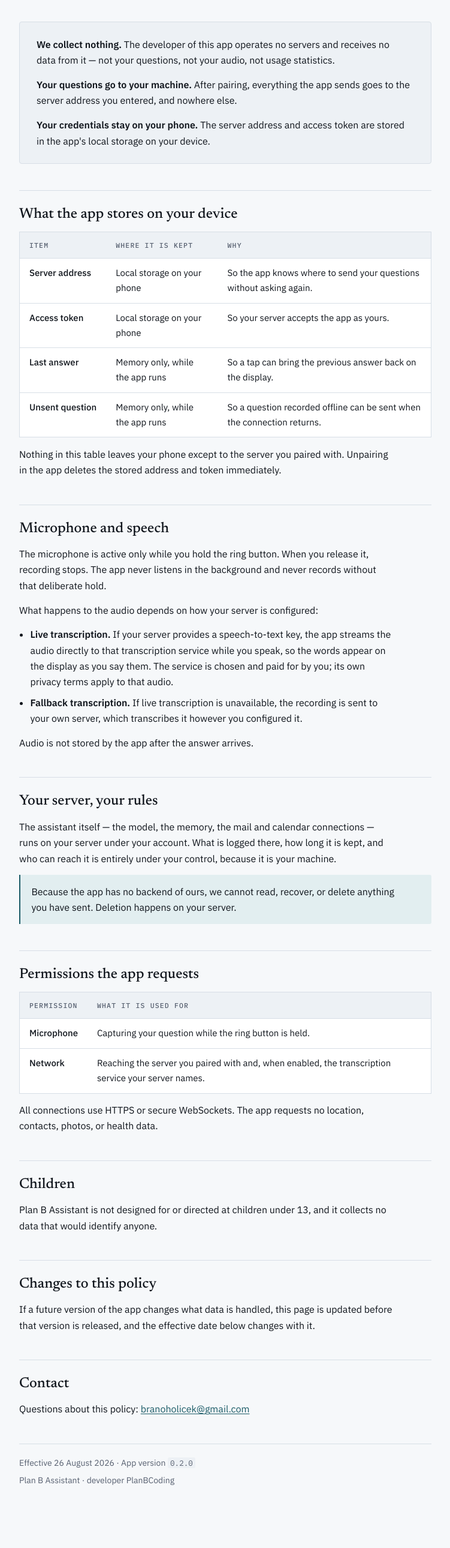
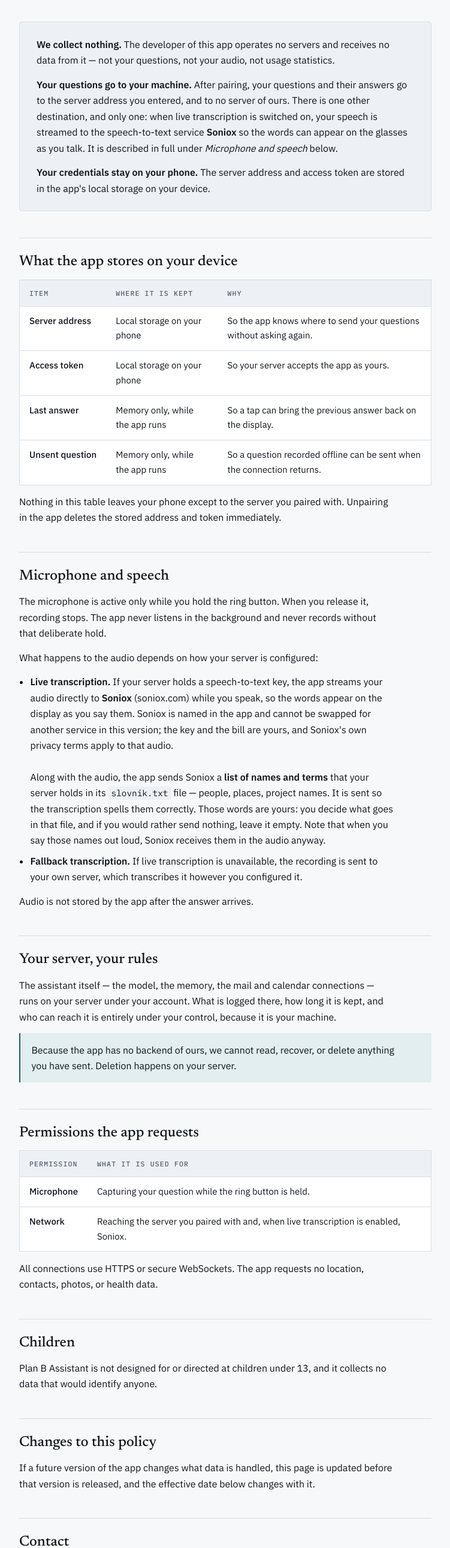
Before and after one commit to BranoHol/plan-b-assistant, a plain HTML site: page docs/privacy.html in a window 1280 px wide. Shown: the part 220-2800 px from the top of the page at 60% size, without its empty margins (264-1015 px from the left). Drawn offline with Linux system fonts and the light colour scheme.

Commit message:
Add files via upload

```diff
--- a/docs/privacy.html
+++ b/docs/privacy.html
@@ -197,7 +197,7 @@
 
   <div class="summary">
     <p><strong>We collect nothing.</strong> The developer of this app operates no servers and receives no data from it — not your questions, not your audio, not usage statistics.</p>
-    <p><strong>Your questions go to your machine.</strong> After pairing, everything the app sends goes to the server address you entered, and nowhere else.</p>
+    <p><strong>Your questions go to your machine.</strong> After pairing, your questions and their answers go to the server address you entered, and to no server of ours. There is one other destination, and only one: when live transcription is switched on, your speech is streamed to the speech-to-text service <strong>Soniox</strong> so the words can appear on the glasses as you talk. It is described in full under <em>Microphone and speech</em> below.</p>
     <p><strong>Your credentials stay on your phone.</strong> The server address and access token are stored in the app's local storage on your device.</p>
   </div>
 
@@ -240,7 +240,7 @@
     <p>The microphone is active only while you hold the ring button. When you release it, recording stops. The app never listens in the background and never records without that deliberate hold.</p>
     <p>What happens to the audio depends on how your server is configured:</p>
     <ul>
-      <li><strong>Live transcription.</strong> If your server provides a speech-to-text key, the app streams the audio directly to that transcription service while you speak, so the words appear on the display as you say them. The service is chosen and paid for by you; its own privacy terms apply to that audio.</li>
+      <li><strong>Live transcription.</strong> If your server holds a speech-to-text key, the app streams your audio directly to <strong>Soniox</strong> (soniox.com) while you speak, so the words appear on the display as you say them. Soniox is named in the app and cannot be swapped for another service in this version; the key and the bill are yours, and Soniox's own privacy terms apply to that audio.<br><br>Along with the audio, the app sends Soniox a <strong>list of names and terms</strong> that your server holds in its <code>slovnik.txt</code> file — people, places, project names. It is sent so the transcription spells them correctly. Those words are yours: you decide what goes in that file, and if you would rather send nothing, leave it empty. Note that when you say those names out loud, Soniox receives them in the audio anyway.</li>
       <li><strong>Fallback transcription.</strong> If live transcription is unavailable, the recording is sent to your own server, which transcribes it however you configured it.</li>
     </ul>
     <p>Audio is not stored by the app after the answer arrives.</p>
@@ -268,7 +268,7 @@
           </tr>
           <tr>
             <td>Network</td>
-            <td>Reaching the server you paired with and, when enabled, the transcription service your server names.</td>
+            <td>Reaching the server you paired with and, when live transcription is enabled, Soniox.</td>
           </tr>
         </tbody>
       </table>
@@ -288,11 +288,12 @@
 
   <section>
     <h2>Contact</h2>
-    <p>Questions about this policy: <a href="mailto:branoholicek@gmail.com">branoholicek@gmail.com</a></p>
+    <p>Questions about this policy: open an issue at
+      <a href="https://github.com/BranoHol/plan-b-assistant/issues">github.com/BranoHol/plan-b-assistant/issues</a>.</p>
   </section>
 
   <footer>
-    <div>Effective 26 August 2026 &middot; App version <code>0.2.0</code></div>
+    <div>Effective 28 August 2026 &middot; App version <code>0.2.7</code></div>
     <div>Plan B Assistant &middot; developer PlanBCoding</div>
   </footer>
 </div>
```
Also changed, not shown: docs/terms.html (+4 -3 lines).
